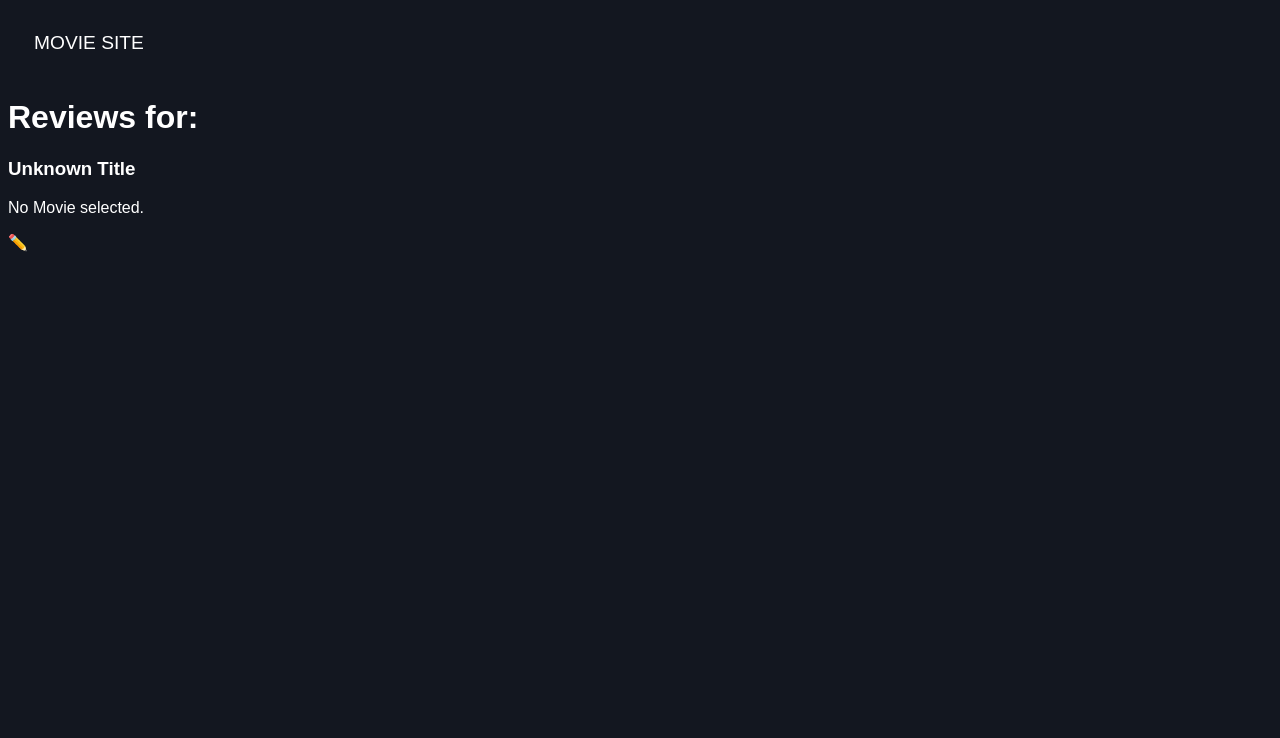
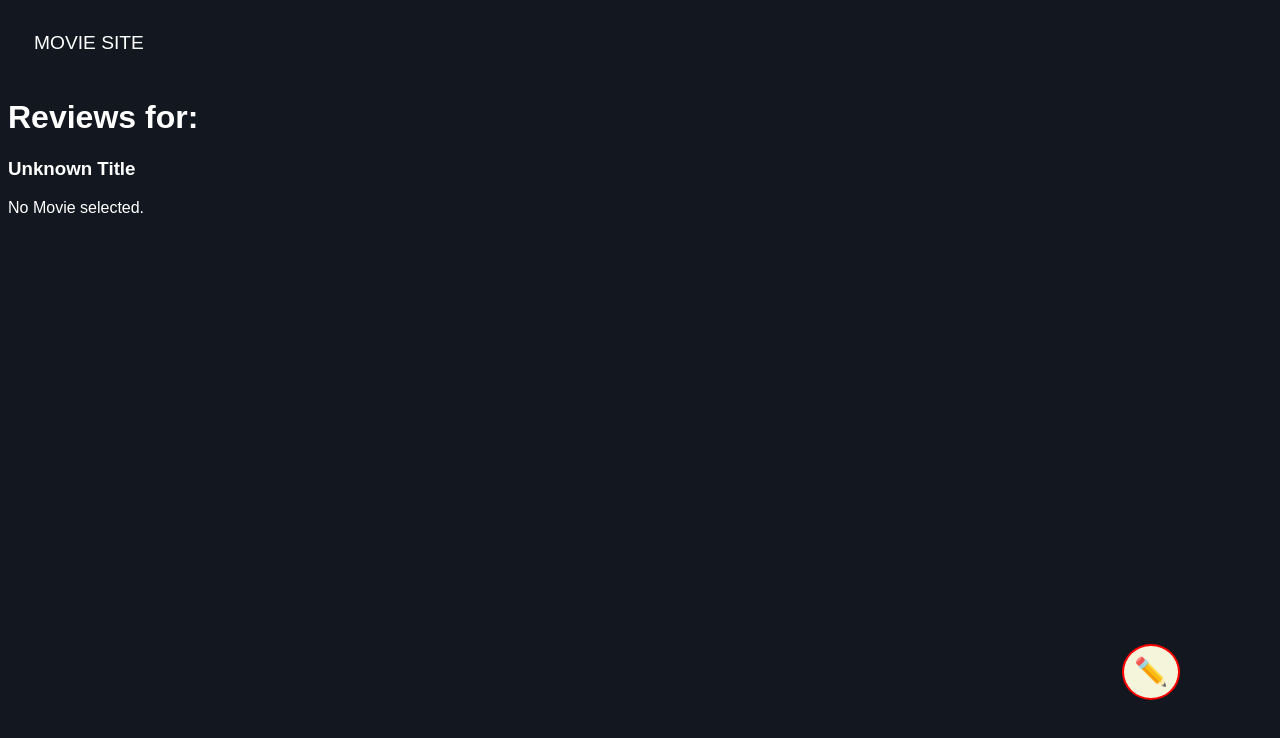
Before and after one commit to Hard1stf/Full-Stack_Movie_Review, a plain HTML site: page FrontEnd_Movie-API/movie.html in a window 1280 px wide. Drawn offline with Linux system fonts and the light colour scheme.

Commit message:
code: style create-review anchro tag

```diff
--- a/FrontEnd_Movie-API/style.css
+++ b/FrontEnd_Movie-API/style.css
@@ -13,6 +13,7 @@
 a {
     color: rgb(248, 165, 165);
     text-decoration: none;
+    font-size: 1.7rem;
 }
 
 a:active {
@@ -50,9 +51,8 @@
 }
 
 input {
-    all: unset;
     font: 15px system-ui;
-    color: #fff;
+    /* color: #fff; */
     height: 100%;
     width: 100%;
     padding: 6px 9px;
@@ -76,3 +76,13 @@
     text-align: center;
     background-color: #151f30;
 }
+
+a[id="create-review"]{
+    position: absolute;
+    bottom: 100px;
+    right: 100px;
+    background-color: beige;
+    padding: 10px;
+    border-radius: 50%;
+    border: 2px solid red;
+}
```
